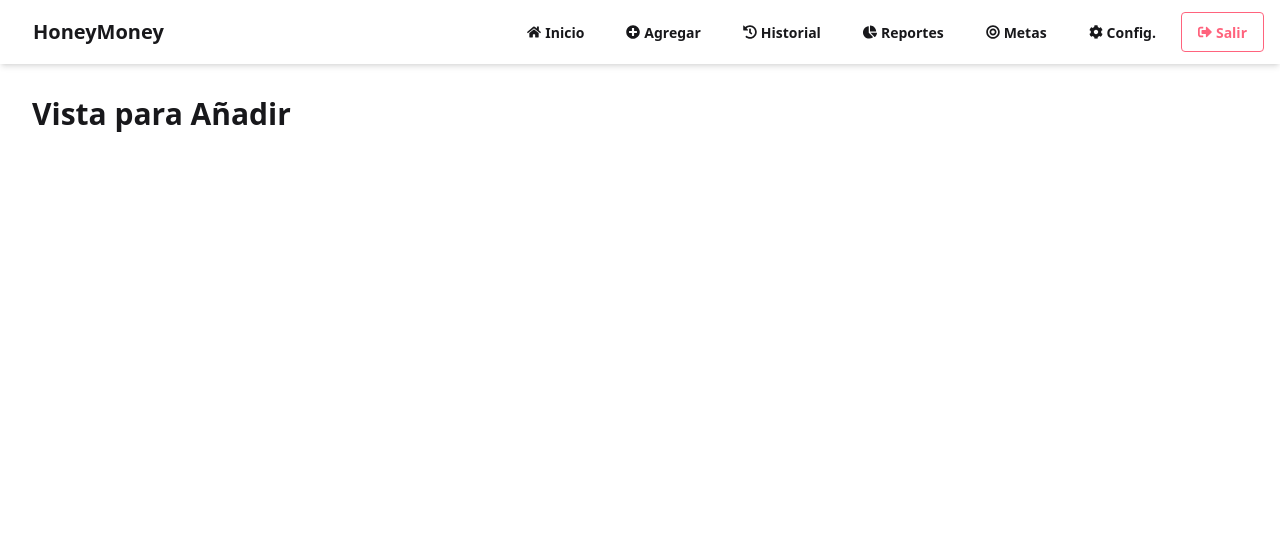
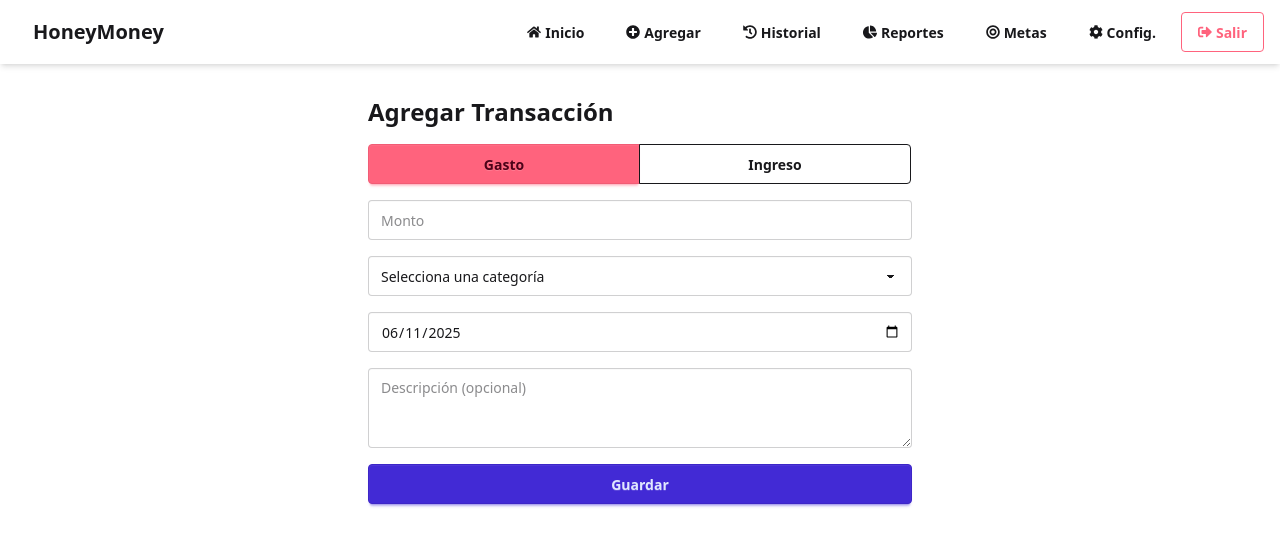
Before and after one commit to FreelancerMorales/WebFinanzas, a React (Vite) app in the folder finanzas-personales/: page /add in a window 1280 px wide. Shown: the top 546 px of the page. Built offline with nearby package versions, Linux system fonts and the light colour scheme.

Commit message:
feat: refactor components and add AddTransaction; replace static components for Header, Loader, Navbar, and Footer

```diff
--- a/finanzas-personales/src/App.jsx
+++ b/finanzas-personales/src/App.jsx
@@ -1,11 +1,11 @@
 import { BrowserRouter } from 'react-router-dom';
-import Alert from './components/Alert';
-import Loader from './components/Loader';
 import ModalConfirm from './components/ModalConfirm';
 import RouteLoader from './components/RouteLoader';
 import { AuthProvider } from './context/AuthContext';
 import { UIProvider } from './context/UIContext';
 import AppRouter from './router/AppRouter';
+import Loader from './components/static/Loader';
+import Alert from './components/Alert';
 
 function App() {
   return (
--- /dev/null
+++ b/finanzas-personales/src/components/add/AddTransaction.jsx
@@ -0,0 +1,125 @@
+import { useState } from 'react';
+import { useUI } from '../../context/UIContext';
+
+const AddTransaction = () => {
+  const { showAlert, startLoading, stopLoading } = useUI();
+
+  const [type, setType] = useState('expense');
+  const [amount, setAmount] = useState('');
+  const [description, setDescription] = useState('');
+  const [category, setCategory] = useState('');
+  const [date, setDate] = useState(() => new Date().toISOString().split('T')[0]);
+
+  const categories = [
+    'Alimentación', 'Transporte', 'Salud', 'Educación', 'Entretenimiento', 'Otros'
+  ];
+
+  const handleSubmit = async (e) => {
+    e.preventDefault();
+
+    if (!amount || !category) {
+      showAlert('error', 'Debes ingresar un monto y seleccionar una categoría');
+      return;
+    }
+
+    try {
+      startLoading();
+
+      // Simulación de envío de datos
+      await new Promise((res) => setTimeout(res, 1000));
+
+      // Aquí iría la lógica real para enviar datos
+      console.log({
+        type,
+        amount: parseFloat(amount),
+        description,
+        category,
+        date
+      });
+
+      showAlert('success', 'Transacción registrada con éxito');
+
+      // Limpiar el formulario
+      setAmount('');
+      setDescription('');
+      setCategory('');
+      setDate(new Date().toISOString().split('T')[0]);
+    } catch {
+      showAlert('error', 'Ocurrió un error al guardar');
+    } finally {
+      stopLoading();
+    }
+  };
+
+  return (
+    <div className="max-w-xl mx-auto p-4">
+      <h2 className="text-2xl font-bold mb-4">Agregar Transacción</h2>
+
+      <form onSubmit={handleSubmit} className="space-y-4">
+        {/* Tipo de transacción */}
+        <div className="join w-full">
+          <button
+            type="button"
+            className={`join-item btn w-1/2 ${type === 'expense' ? 'btn-error' : 'btn-outline'}`}
+            onClick={() => setType('expense')}
+          >
+            Gasto
+          </button>
+          <button
+            type="button"
+            className={`join-item btn w-1/2 ${type === 'income' ? 'btn-success' : 'btn-outline'}`}
+            onClick={() => setType('income')}
+          >
+            Ingreso
+          </button>
+        </div>
+
+        {/* Monto */}
+        <input
+          type="number"
+          className="input input-bordered w-full"
+          placeholder="Monto"
+          value={amount}
+          onChange={(e) => setAmount(e.target.value)}
+          required
+        />
+
+        {/* Categoría */}
+        <select
+          className="select select-bordered w-full"
+          value={category}
+          onChange={(e) => setCategory(e.target.value)}
+          required
+        >
+          <option value="" disabled>Selecciona una categoría</option>
+          {categories.map((cat) => (
+            <option key={cat} value={cat}>{cat}</option>
+          ))}
+        </select>
+
+        {/* Fecha */}
+        <input
+          type="date"
+          className="input input-bordered w-full"
+          value={date}
+          onChange={(e) => setDate(e.target.value)}
+        />
+
+        {/* Descripción */}
+        <textarea
+          className="textarea textarea-bordered w-full"
+          placeholder="Descripción (opcional)"
+          value={description}
+          onChange={(e) => setDescription(e.target.value)}
+        ></textarea>
+
+        {/* Botón */}
+        <button className="btn btn-primary w-full" type="submit">
+          Guardar
+        </button>
+      </form>
+    </div>
+  );
+};
+
+export default AddTransaction;
--- a/finanzas-personales/src/components/Header.jsx
+++ b/finanzas-personales/src/components/static/Header.jsx
@@ -1,5 +1,5 @@
 import { Link } from 'react-router-dom';
-import { useAuth } from '../context/AuthContext';
+import { useAuth } from '../../context/AuthContext';
 
 const Header = () => {
   const { user } = useAuth();
--- a/finanzas-personales/src/components/Loader.jsx
+++ b/finanzas-personales/src/components/static/Loader.jsx
@@ -1,4 +1,4 @@
-import { useUI } from '../context/UIContext';
+import { useUI } from '../../context/UIContext';
 
 const Loader = () => {
   const { loading } = useUI();
--- a/finanzas-personales/src/components/Navbar.jsx
+++ b/finanzas-personales/src/components/static/Navbar.jsx
@@ -1,5 +1,5 @@
 import { Link } from 'react-router-dom';
-import { useAuth } from '../context/AuthContext';
+import { useAuth } from '../../context/AuthContext';
 
 // Íconos
 import { FaHome, FaPlusCircle, FaHistory, FaChartPie, FaBullseye, FaCog, FaSignOutAlt } from 'react-icons/fa';
--- a/finanzas-personales/src/layouts/MainLayout.jsx
+++ b/finanzas-personales/src/layouts/MainLayout.jsx
@@ -1,4 +1,4 @@
-import Navbar from '../components/Navbar';
+import Navbar from '../components/static/Navbar';
 
 const MainLayout = ({ children }) => {
   return (
--- a/finanzas-personales/src/pages/Private/Add.jsx
+++ b/finanzas-personales/src/pages/Private/Add.jsx
@@ -1,8 +1,10 @@
+import AddTransaction from "../../components/Add/AddTransaction";
+
 const Add = () => {
   return (
-    <div className="p-4">
-      <h1 className="text-3xl font-bold">Vista para Añadir</h1>
-    </div>
+    <>
+      <AddTransaction />
+    </>
   );
 };
 
--- a/finanzas-personales/src/pages/Private/Goals.jsx
+++ b/finanzas-personales/src/pages/Private/Goals.jsx
@@ -1,8 +1,10 @@
 const Goals = () => {
   return (
-    <div className="p-4">
-      <h1 className="text-3xl font-bold">Vista de Metas</h1>
-    </div>
+    <>
+      <div className="p-4">
+        <h1 className="text-3xl font-bold">Vista de Metas</h1>
+      </div>
+    </>
   );
 };
 
--- a/finanzas-personales/src/pages/Public/Landing.jsx
+++ b/finanzas-personales/src/pages/Public/Landing.jsx
@@ -1,6 +1,6 @@
 import { Link } from 'react-router-dom';
 import { FaChartPie, FaPiggyBank, FaCalendarAlt } from 'react-icons/fa';
-import Header from '../../components/Header';
+import Header from '../../components/static/Header';
 
 const Landing = () => {
   return (
```
Also changed, not shown: finanzas-personales/src/components/static/Footer.jsx (added).
